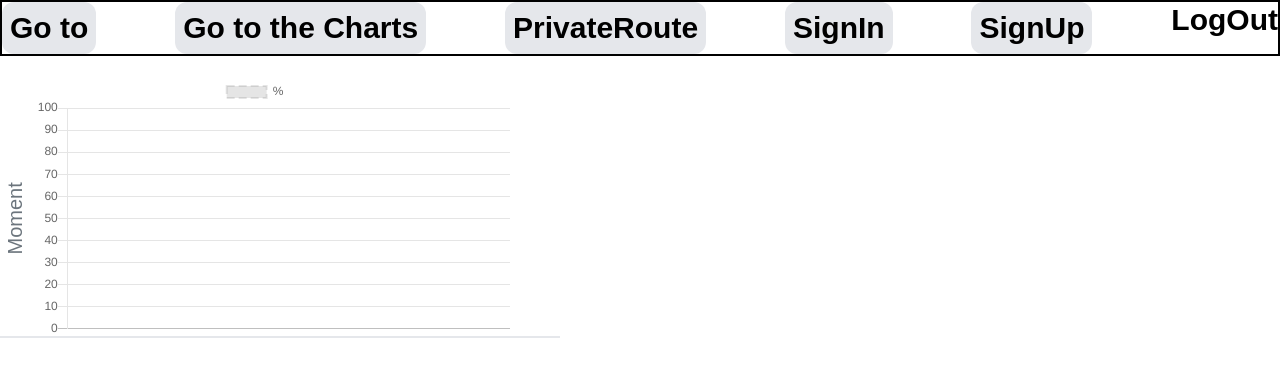
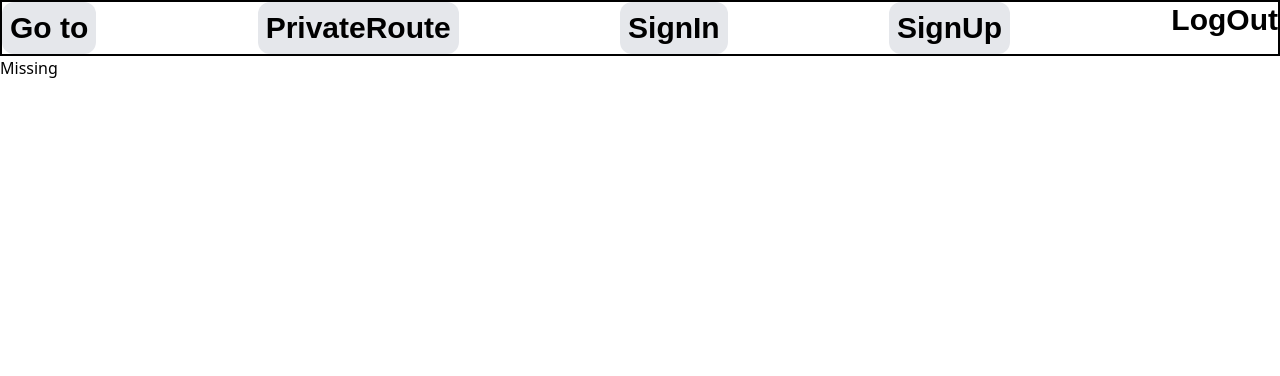
Before and after one commit to Chochinize/Nutrient-calculator, a React (Create React App) app: page /Charts in a window 1280 px wide. Shown: the top 376 px of the page. Built offline with nearby package versions, Linux system fonts and the light colour scheme; no server answers.

Commit message:
remove charts

```diff
--- a/src/App.js
+++ b/src/App.js
@@ -29,7 +29,7 @@ function App() {
           <Route path='/' element={<Layout />}>
             {/* Public routes */}
             <Route path='SignIn' element={<SignIn/>}/>
-            <Route path='Charts' element={<Graphics/>}/>
+            {/* <Route path='Charts' element={<Graphics/>}/> */}
             <Route path='SignUp' element={<SignUp/>}/>
             <Route path='secret' element={<PrivateRoute/>}/>
 
--- a/src/components/Chart.js
+++ b/src/components/Chart.js
@@ -1,124 +1,124 @@
-import React from "react";
-import { Line } from "react-chartjs-2";
-import "chartjs-plugin-streaming";
+// import React from "react";
+// import { Line } from "react-chartjs-2";
+// import "chartjs-plugin-streaming";
 
-import { StreamingPlugin, RealTimeScale } from "chartjs-plugin-streaming";
+// import { StreamingPlugin, RealTimeScale } from "chartjs-plugin-streaming";
 
-import moment from "moment";
-import { useState, useEffect } from "react";
-var q1 = "This is question 1";
-var q2 = "This is question 2";
-var q3 = "This is question 3";
-var q4 = "This is question 4";
-var q5 = "This is question 5";
-var questions = [q1, q2, q3, q4, q5];
+// import moment from "moment";
+// import { useState, useEffect } from "react";
+// var q1 = "This is question 1";
+// var q2 = "This is question 2";
+// var q3 = "This is question 3";
+// var q4 = "This is question 4";
+// var q5 = "This is question 5";
+// var questions = [q1, q2, q3, q4, q5];
 
-const data = {
-  datasets: [
-    {
-      label: ["%"],
-    //   backgroundColor: "blue sky",
-    //   lineTension: 0.4,
-      color:'black',
-      fill: true,
-      borderJoinStyle: "mitter",
-      borderDashOffset: 0.0,
-      pointHoverRadius: 5,
-      pointHoverBackgroundColor: "#009688",
-      pointHoverBorderColor: "rgba(220,220,220,1)",
-      pointHoverBorderWidth: 4,
-      pointRadius: 3,
-      pointHitRadius: 10,
-      borderWidth: 2,
-      borderDash: [8, 4],
-      showline: true,
-      data: [],
-    },
-  ],
-};
+// const data = {
+//   datasets: [
+//     {
+//       label: ["%"],
+//     //   backgroundColor: "blue sky",
+//     //   lineTension: 0.4,
+//       color:'black',
+//       fill: true,
+//       borderJoinStyle: "mitter",
+//       borderDashOffset: 0.0,
+//       pointHoverRadius: 5,
+//       pointHoverBackgroundColor: "#009688",
+//       pointHoverBorderColor: "rgba(220,220,220,1)",
+//       pointHoverBorderWidth: 4,
+//       pointRadius: 3,
+//       pointHitRadius: 10,
+//       borderWidth: 2,
+//       borderDash: [8, 4],
+//       showline: true,
+//       data: [],
+//     },
+//   ],
+// };
 
 
-function LiveChart({ message }) {
-  console.log('message in chart', message)
-    const options = {
-        layout: {
-          padding: {
-            top: 20,
-            right: 50,
-          },
-        },
-        tooltips: {
-          mode: 'index',
-          callbacks: {
-           title:  function(chart, data) {
-              return data.labels;
-            }
-          }
-        },
-        showLines: true,
-        scales: {
-          xAxes: [{
+// function LiveChart({ message }) {
+//   console.log('message in chart', message)
+//     const options = {
+//         layout: {
+//           padding: {
+//             top: 20,
+//             right: 50,
+//           },
+//         },
+//         tooltips: {
+//           mode: 'index',
+//           callbacks: {
+//            title:  function(chart, data) {
+//               return data.labels;
+//             }
+//           }
+//         },
+//         showLines: true,
+//         scales: {
+//           xAxes: [{
 
-              // plugins: {
-              //   streaming: {
-              //     frameRate: 5, // chart is drawn 5 times every second
-              //   },
-              // },
-              type: "realtime",
-              distribution: "linear",
-              realtime: {
-                duration: 10000,
-                refresh: 2000,
-                delay: 2000,
-                onRefresh: function (chart) {
-                  chart.data.datasets[0].data.push({
-                    x: moment(),
-                    y: message,
-                  });
-                },
-                // delay: 1000,
-              //   time: {
-              //     displayFormat: "h:mm",
-              //   },
-              },
-              ticks: {
-                displayFormats: 2,
-                maxRotation: 0,
-                minRotation: 0,
-                stepSize: 1,
-                maxTicksLimit: 0,
-                minUnit: "second",
-                source: "auto",
-                autoSkip: false,
-                callback: function (value) {
-                  return moment(value, "HH:mm:ss").format("HH:mm:ss");
-                },
-              },
-            },
-          ],
-          yAxes: [
-            {
+//               // plugins: {
+//               //   streaming: {
+//               //     frameRate: 5, // chart is drawn 5 times every second
+//               //   },
+//               // },
+//               type: "realtime",
+//               distribution: "linear",
+//               realtime: {
+//                 duration: 10000,
+//                 refresh: 2000,
+//                 delay: 2000,
+//                 onRefresh: function (chart) {
+//                   chart.data.datasets[0].data.push({
+//                     x: moment(),
+//                     y: message,
+//                   });
+//                 },
+//                 // delay: 1000,
+//               //   time: {
+//               //     displayFormat: "h:mm",
+//               //   },
+//               },
+//               ticks: {
+//                 displayFormats: 2,
+//                 maxRotation: 0,
+//                 minRotation: 0,
+//                 stepSize: 1,
+//                 maxTicksLimit: 0,
+//                 minUnit: "second",
+//                 source: "auto",
+//                 autoSkip: false,
+//                 callback: function (value) {
+//                   return moment(value, "HH:mm:ss").format("HH:mm:ss");
+//                 },
+//               },
+//             },
+//           ],
+//           yAxes: [
+//             {
 
-              scaleLabel: {
-                display: true,
-                fontFamily: "Arial",
-                labelString: "Moment",
-                fontSize: 20,
-                fontColor: "#6c757d",
-              },
-              ticks: {
-                max: 100,
-                min:0,
-              },
-            },
-          ],
-        },
-      };
-  return (
-    <div className="sm:w-[35rem]  border-b-2 border-gray">
-      <Line data={data} options={options} className='min-h-full'/>
-    </div>
-  );
-}
+//               scaleLabel: {
+//                 display: true,
+//                 fontFamily: "Arial",
+//                 labelString: "Moment",
+//                 fontSize: 20,
+//                 fontColor: "#6c757d",
+//               },
+//               ticks: {
+//                 max: 100,
+//                 min:0,
+//               },
+//             },
+//           ],
+//         },
+//       };
+//   return (
+//     <div className="sm:w-[35rem]  border-b-2 border-gray">
+//       <Line data={data} options={options} className='min-h-full'/>
+//     </div>
+//   );
+// }
 
-export default LiveChart;
+// export default LiveChart;
--- a/src/components/Graphics.js
+++ b/src/components/Graphics.js
@@ -1,32 +1,32 @@
-import { w3cwebsocket as ws } from "websocket"
-import { useState,useEffect } from 'react'
-import LiveChart  from './Chart'
- const Graphic = ()=>{
+// import { w3cwebsocket as ws } from "websocket"
+// import { useState,useEffect } from 'react'
+// import LiveChart  from './Chart'
+//  const Graphic = ()=>{
 
-    const[wsclient,setWsClient] = useState()
-    const[message,setMessage] = useState(0)
-    useEffect(()=>{
-        const fronClient = new ws('ws://localhost:5050')
-        setWsClient(fronClient)
-    },[])
-console.log('this come from server',message)
-console.log(wsclient)
-    useEffect(()=>{
-        if(!wsclient) return;
-        wsclient.onopen = ()=>{
-            wsclient.onmessage = (msg)=>{
-                const  backData = JSON.parse(msg.data)
-                console.log('backData',backData)
-                setMessage(...[backData.hello]);
-            }
-        }
-    },[wsclient])
+//     const[wsclient,setWsClient] = useState()
+//     const[message,setMessage] = useState(0)
+//     useEffect(()=>{
+//         const fronClient = new ws('ws://localhost:5050')
+//         setWsClient(fronClient)
+//     },[])
+// console.log('this come from server',message)
+// console.log(wsclient)
+//     useEffect(()=>{
+//         if(!wsclient) return;
+//         wsclient.onopen = ()=>{
+//             wsclient.onmessage = (msg)=>{
+//                 const  backData = JSON.parse(msg.data)
+//                 console.log('backData',backData)
+//                 setMessage(...[backData.hello]);
+//             }
+//         }
+//     },[wsclient])
 
-    return (
-        <div className="" >
-             <LiveChart message={message}/>
-        </div>
-    )
-}
+//     return (
+//         <div className="border-2 border-black " >
+//              <LiveChart message={message}/>
+//         </div>
+//     )
+// }
 
-export default Graphic
+// export default Graphic
--- a/src/components/NavBar.js
+++ b/src/components/NavBar.js
@@ -30,7 +30,7 @@ const NavBar = () => {
 
 
   return (
-    <header className="border-2  w-full relative h-full    border-black font-dongle font-extrabold text-3xl  ">
+    <header className="border-2  w-full  h-full    border-black font-dongle font-extrabold text-3xl  ">
 
       {/* <div className={ `mx-[40rem]  transition ease-in-out    fixed ${offset > 51 ? 'top-[14px]  ':'top-[5rem]'} left-[0rem] right-[0rem] transition ease-in-out  rounded-md   ${offset > 50 ? `transform scale-x-[3] -translate-y-4  h-24 text-white  `:''}   bg-black text-[16px] h-[3rem] text-2xl `} >
           <div className={ `${offset > 51 ? 'flex justify-between -translate-x-48   items-center h-full scale-x-[0.3] ':'flex justify-evenly items-center h-full scale-x-[1]   text-3xl text-white '}`}>
@@ -43,7 +43,7 @@ const NavBar = () => {
 
      <li className="bg-gray-200 rounded-xl w-max p-2 hover:bg-gray-300"><Link to="/">Go to </Link></li>
 
-     <li className="bg-gray-200 rounded-xl w-max p-2 hover:bg-gray-300"><Link to="/Charts">Go to the Charts</Link></li>
+     {/* <li className="bg-gray-200 rounded-xl w-max p-2 hover:bg-gray-300"><Link to="/Charts">Go to the Charts</Link></li> */}
 
      <li className="bg-gray-200 rounded-xl w-max p-2 hover:bg-gray-300"><Link to="/secret">PrivateRoute</Link></li>
      <li className="bg-gray-200 rounded-xl w-max p-2 hover:bg-gray-300"><Link to="/SignIn">SignIn</Link></li>
--- a/src/components/PrivateRoute.js
+++ b/src/components/PrivateRoute.js
@@ -29,33 +29,26 @@ const PrivateRoute = () => {
   },[])
   {/* <div>{state.status}</div>
       <div>{state.message.clearance}</div>
-      <div>{err.msg}</div>  <div className=" w-full flex   ">
-
-
-          <ArrowCircleRightIcon onClick={Swap} className='h-10 w-10 absolute z-40'/>
-
-
-          <Sidebar/>
-        <Calories/>
-
-          </div>*/}
+      <div>{err.msg}</div>  */}
   const { show, setShow } = useAuth();
   const Swap = () => {
     setShow(!true)
 };
 
   return (
-    <div>
+    <div className="grid place-items-center min-h-screen xs:bg-blue-200">
 
+    <div className="p-4 max-w-5xl grid gap-4">
+      <h1 className="text-4xl font-extrabold"> GRID Layout with tailwind</h1>
+      <p> LOREM IPSUM</p>
+      <div className="h-16 bg-blue-500"></div>
+      <div className="h-16 bg-blue-500"></div>
+      <div className="h-16 bg-blue-500"></div>
+      <div className="h-16 bg-blue-500"></div>
+      <div className="h-16 bg-blue-500"></div>
+      <div className="h-16 bg-blue-500"></div>
 
-
-
-
-
-
-
-
-
+    </div>
     </div>
   )
 }
--- a/src/components/SignIn.js
+++ b/src/components/SignIn.js
@@ -47,8 +47,8 @@ const Login = (props ) => {
 
   return (
     <>
-      <div className="relative  h-screen     hover:shadow-xl  grid  place-items-center  ">
-        <div className="border-2  border-grey-100  p-10  m-10 hover:shadow-xl">
+      <div className="  hover:shadow-xl  grid  place-items-center  ">
+        <div className="border-2  border-grey-100  p-10  m-10 hover:shadow-xl  ">
           <div>
             <form onSubmit={loginSubmit}>
               <input
```
Also changed, not shown: tailwind.config.js (+17 -0 lines).
